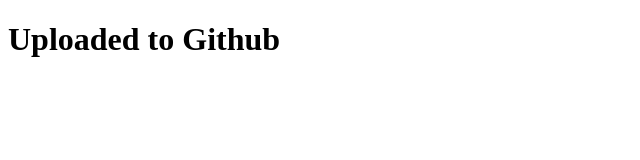
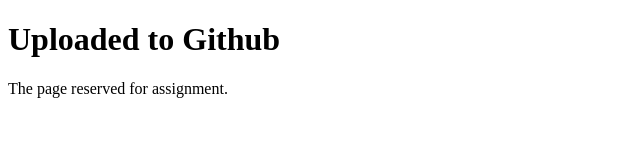
Before and after one commit to Cathub04/Cathub04.github.io, a plain HTML site: page index.html in a window 1280 px wide. Shown: the whole page, without its empty margins (0-640 px from the left). Drawn offline with Linux system fonts and the light colour scheme.

Commit message:
Update index.html

```diff
--- a/index.html
+++ b/index.html
@@ -7,5 +7,6 @@
 </head>
 <body>
 	<h1>Uploaded to Github</h1>
+	<p>The page reserved for assignment.</p>
 </body>
 </html>
```
